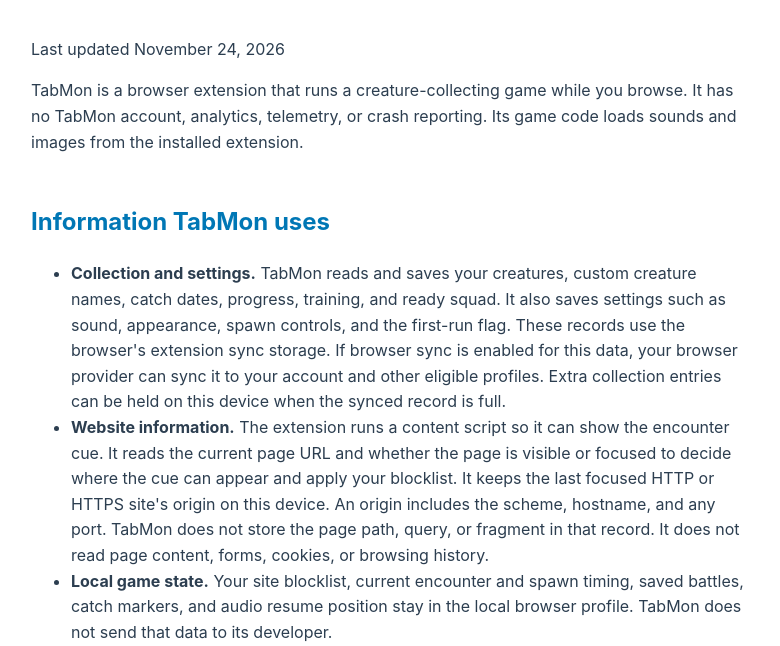
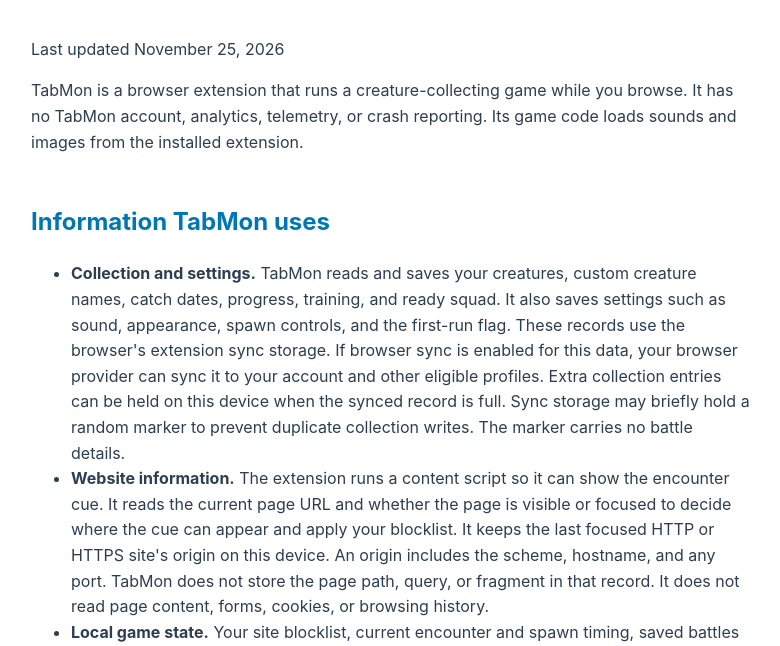
Before and after one commit to DraconDev/privacy-policy, a plain HTML site: page tabmon/index.html in a window 1280 px wide. Shown: the part 154-800 px from the top of the page, without its empty margins (249-1029 px from the left). Drawn offline with Linux system fonts and the light colour scheme.

Commit message:
Describe how TabMon recovers its battle rewards

```diff
--- a/tabmon/index.html
+++ b/tabmon/index.html
@@ -71,7 +71,7 @@
     <body>
         <main class="container">
             <h1>TabMon Privacy Policy</h1>
-            <p>Last updated November 24, 2026</p>
+            <p>Last updated November 25, 2026</p>
             <p>TabMon is a browser extension that runs a creature-collecting game while you browse.
                 It has no TabMon account, analytics, telemetry, or crash reporting. Its game code
                 loads sounds and images from the installed extension.</p>
@@ -84,7 +84,9 @@
                     These records use the browser's extension sync storage. If browser sync
                     is enabled for this data, your browser provider can sync it to your account
                     and other eligible profiles. Extra collection entries can be held on this
-                    device when the synced record is full.</li>
+                    device when the synced record is full. Sync storage may briefly hold a
+                    random marker to prevent duplicate collection writes. The marker carries
+                    no battle details.</li>
                 <li><strong>Website information.</strong> The extension runs a content script so
                     it can show the encounter cue. It reads the current page URL and whether the
                     page is visible or focused to decide where the cue can appear and apply your
@@ -93,8 +95,8 @@
                     not store the page path, query, or fragment in that record. It does not
                     read page content, forms, cookies, or browsing history.</li>
                 <li><strong>Local game state.</strong> Your site blocklist, current encounter and
-                    spawn timing, saved battles, catch markers, and audio resume
-                    position stay in the local browser profile. TabMon does not send that data
+                    spawn timing, saved battles and reward recovery records, catch markers,
+                    and audio resume position stay in the local browser profile. TabMon does not send that data
                     to its developer.</li>
             </ul>
 
```
